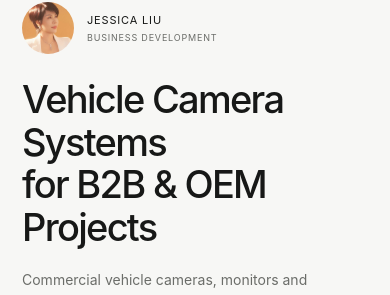
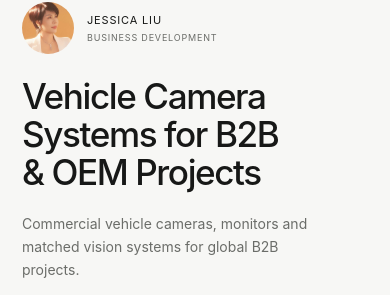
Before and after one commit to tid123198/superpower-business-card, a React (Vite) app: page / in a window 390 px wide. Shown: the part 136-431 px from the top of the page. Built offline with nearby package versions, Linux system fonts and the light colour scheme.

Commit message:
Balance mobile hero title wrapping

```diff
--- a/src/App.jsx
+++ b/src/App.jsx
@@ -101,7 +101,7 @@ export default function App() {
                 <span className="identity-avatar"><img src={profile.person.portrait} alt="Jessica Liu" width="64" height="64" decoding="async" /></span>
                 <p className="identity">{profile.person.name}<span>{profile.person.title}</span></p>
               </div>
-              <h1 id="hero-title">{profile.hero.title}<span>{profile.hero.subtitle}</span></h1>
+              <h1 id="hero-title">{profile.hero.title}<span> {profile.hero.subtitle}</span></h1>
               <p className="hero-description">{profile.hero.description}</p>
               <div className="hero-actions">
                 <a className="button-dark" href={getWhatsAppUrl()} target="_blank" rel="noreferrer"><MessageCircle size={17} aria-hidden="true" />WhatsApp</a>
--- a/src/index.css
+++ b/src/index.css
@@ -133,7 +133,8 @@ h2 { margin: 0; font-size: clamp(32px, 3.1vw, 44px); font-weight: 500; line-heig
   .identity-avatar { width: 52px; height: 52px; flex-basis: 52px; }
   .identity { font-size: 11px; }
   .identity span { font-size: 9px; }
-  h1 { font-size: clamp(38px, 9.7vw, 44px); font-weight: 500; line-height: 1.12; }
+  h1 { max-width: 13ch; font-size: clamp(34px, 9vw, 39px); font-weight: 500; line-height: 1.08; letter-spacing: -.04em; text-wrap: balance; }
+  h1 span { display: inline; }
   .hero-description { max-width: 310px; font-size: 14px; line-height: 1.65; margin-top: 20px; }
   .hero-actions { gap: 12px; margin-top: 24px; flex-wrap: wrap; }
   .button-dark, .button-light { padding: 14px 22px; }
```
